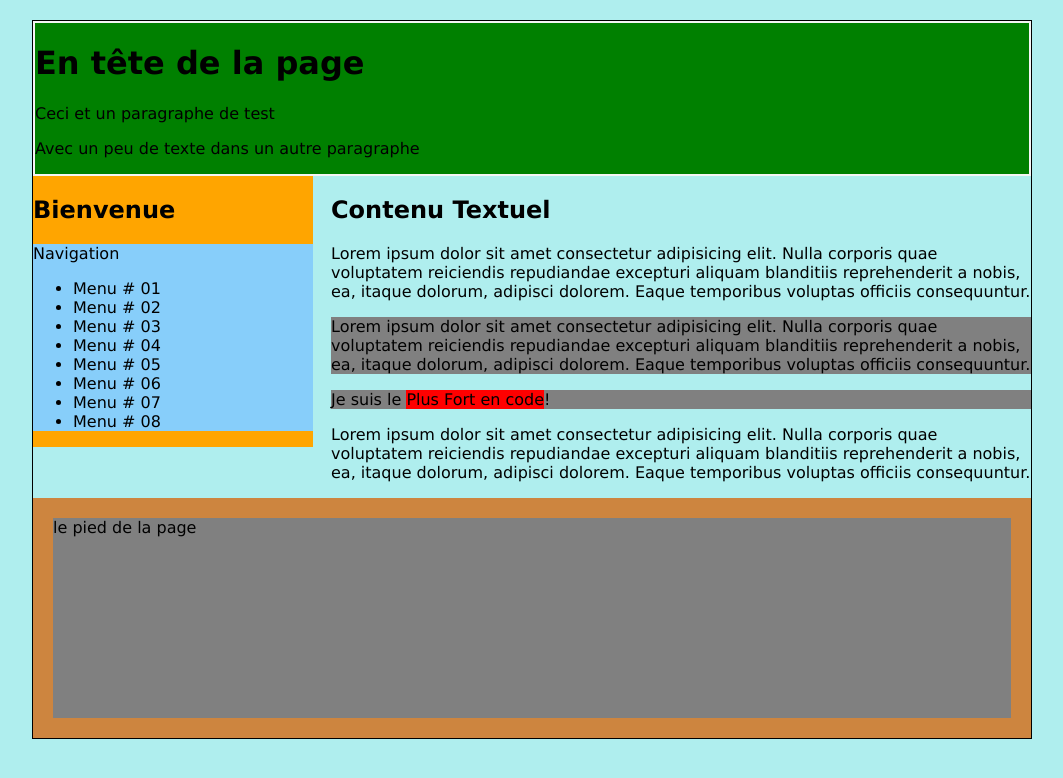
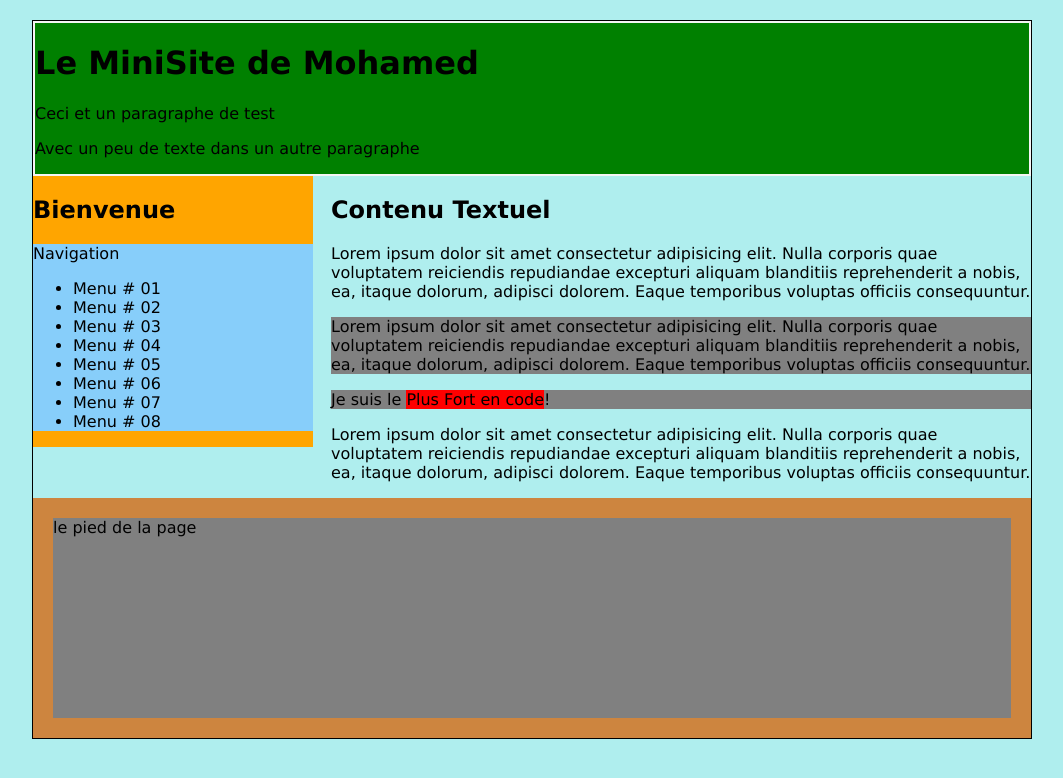
Before and after one commit to moh3424/miniSITEe, a plain HTML site: page index.html in a window 1280 px wide. Shown: the whole page, without its empty margins (108-1171 px from the left). Drawn offline with Linux system fonts and the light colour scheme.

Commit message:
commit06
changement de title

```diff
--- a/css/style.css
+++ b/css/style.css
@@ -55,5 +55,4 @@ footer{
     margin-top: 20px;
     margin-left:auto;
     margin-right: auto;
-
 }
--- a/index.html
+++ b/index.html
@@ -12,7 +12,7 @@
         <!-- debut de la div principale -->
         <div id="wrapper">
             <header class="fond_vert">
-                <h1>En tête de la page</h1><!-- en-tête de la page-->
+                <h1>Le MiniSite de Mohamed</h1><!-- en-tête de la page-->
                 <p>Ceci et un paragraphe de test</p>
                 <p>Avec un peu de texte dans un autre paragraphe</p>
             </header>
```
